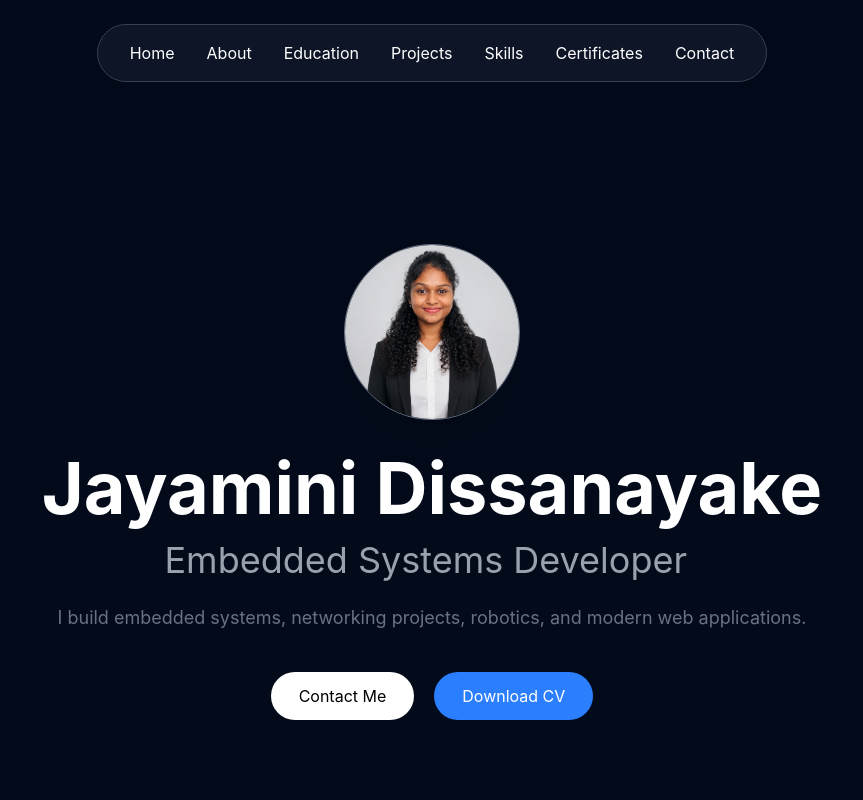
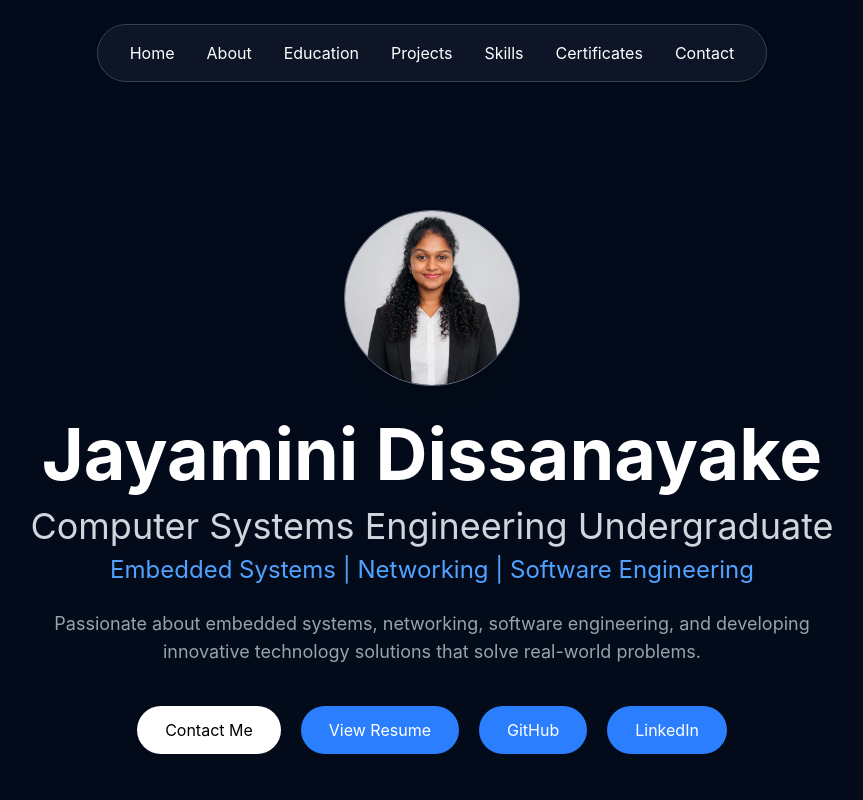
Before and after one commit to dissaanayake-23/portfolio, a React app: page / in a window 1280 px wide. Shown: the top 800 px of the page, without its empty margins (208-1071 px from the left). Built offline with nearby package versions, Linux system fonts and the light colour scheme; the HTML template or start-up script is replaced by a standard one.

Commit message:
Updated portfolio design and CV

```diff
--- a/src/App.jsx
+++ b/src/App.jsx
@@ -3,6 +3,22 @@ import { TypeAnimation } from "react-type-animation";
 import { useState } from "react";
 import { FaGraduationCap } from "react-icons/fa";
 import { FaSchool } from "react-icons/fa";
+import {
+  FaPhone,
+  FaEnvelope,
+  FaGithub,
+  FaLinkedin,
+  FaMapMarkerAlt,
+  FaBriefcase
+} from "react-icons/fa";
+import {
+  FaCode,
+  FaMicrochip,
+  FaNetworkWired,
+  FaCogs,
+  FaTools
+} from "react-icons/fa";
+
 function App() {
   const [showCradleMore, setShowCradleMore] = useState(false);
   const [showTrafficMore, setShowTrafficMore] = useState(false);
@@ -103,26 +119,16 @@ function App() {
   Jayamini Dissanayake
 </h1>
 
-    <TypeAnimation
-      sequence={[
-        "Computer Systems Engineering Student",
-        2000,
-        "Embedded Systems Developer",
-        2000,
-        "Robotics Enthusiast",
-        2000,
-        "Networking Engineer",
-        2000,
-      ]}
-      wrapper="h2"
-      speed={50}
-      repeat={Infinity}
-      className="text-4xl text-gray-400 mb-6"
-    />
-
-    <p className="max-w-3xl text-gray-500 mx-auto mb-10 text-lg">
-      I build embedded systems, networking projects,
-      robotics, and modern web applications.
+<h2 className="text-3xl md:text-4xl text-gray-300 mb-2">
+  Computer Systems Engineering Undergraduate
+</h2>
+
+<h3 className="text-xl md:text-2xl text-blue-400 mb-6">
+  Embedded Systems | Networking | Software Engineering
+</h3>
+
+<p className="max-w-3xl text-gray-400 mx-auto mb-10 text-lg">
+  Passionate about embedded systems, networking, software engineering, and developing innovative technology solutions that solve real-world problems.
 </p>
 
     <div className="flex flex-wrap gap-5 justify-center">
@@ -136,11 +142,29 @@ function App() {
       </a>
 
       <a
-        href="/Jayamini_Dissanayake_Resume.pdf"
+        href="/Jayamini_Dissanayake_CV.pdf"
         download
         className="px-7 py-3 bg-blue-500 rounded-full hover:bg-blue-600 hover:scale-110 transition-all duration-300"
       >
-        Download CV
+        View Resume
+      </a>
+
+       <a
+    href="https://github.com/dissaanayake-23"
+    target="_blank"
+    rel="noreferrer"
+    className="px-7 py-3 bg-blue-500 text-white rounded-full hover:bg-blue-600 hover:scale-110 transition-all duration-300"
+  >
+    GitHub
+  </a>
+
+  <a
+    href="https://www.linkedin.com/in/jayamini-dissanayake-6806812b6/"
+    target="_blank"
+    rel="noreferrer"
+    className="px-7 py-3 bg-blue-500 text-white rounded-full hover:bg-blue-600 hover:scale-110 transition-all duration-300"
+  >
+    LinkedIn
   </a>
     </div>
   </motion.div>
@@ -1236,9 +1260,12 @@ function App() {
       {/* Programming */}
       <div className="bg-[#0f172a] border border-gray-700 rounded-3xl p-8">
 
-        <h3 className="text-2xl font-bold text-blue-400 mb-6">
+        <div className="flex items-center gap-3 mb-6">
+  <FaCode className="text-blue-400 text-3xl" />
+  <h3 className="text-2xl font-bold text-blue-400">
     Programming & Development
   </h3>
+</div>
 
         <div className="flex flex-wrap gap-3">
 
@@ -1293,9 +1320,12 @@ function App() {
       {/* Embedded Systems */}
       <div className="bg-[#0f172a] border border-gray-700 rounded-3xl p-8">
 
-        <h3 className="text-2xl font-bold text-blue-400 mb-6">
+        <div className="flex items-center gap-3 mb-6">
+  <FaMicrochip className="text-blue-400 text-3xl" />
+  <h3 className="text-2xl font-bold text-blue-400">
     Embedded Systems & Electronics
   </h3>
+</div>
 
         <div className="flex flex-wrap gap-3">
 
@@ -1334,9 +1364,12 @@ function App() {
       {/* Control Systems */}
       <div className="bg-[#0f172a] border border-gray-700 rounded-3xl p-8">
 
-        <h3 className="text-2xl font-bold text-blue-400 mb-6">
+        <div className="flex items-center gap-3 mb-6">
+  <FaCogs className="text-blue-400 text-3xl" />
+  <h3 className="text-2xl font-bold text-blue-400">
     Control Systems
   </h3>
+</div>
 
         <div className="flex flex-wrap gap-3">
 
@@ -1363,9 +1396,12 @@ function App() {
       {/* Networking */}
       <div className="bg-[#0f172a] border border-gray-700 rounded-3xl p-8">
 
-        <h3 className="text-2xl font-bold text-blue-400 mb-6">
+        <div className="flex items-center gap-3 mb-6">
+  <FaNetworkWired className="text-blue-400 text-3xl" />
+  <h3 className="text-2xl font-bold text-blue-400">
     Networking & Systems
   </h3>
+</div>
 
         <div className="flex flex-wrap gap-3">
 
@@ -1400,9 +1436,12 @@ function App() {
       {/* Tools */}
       <div className="bg-[#0f172a] border border-gray-700 rounded-3xl p-8 md:col-span-2">
 
-        <h3 className="text-2xl font-bold text-blue-400 mb-6">
+        <div className="flex items-center gap-3 mb-6">
+  <FaTools className="text-blue-400 text-3xl" />
+  <h3 className="text-2xl font-bold text-blue-400">
     Tools & Platforms
   </h3>
+</div>
 
         <div className="flex flex-wrap gap-3">
 
@@ -1824,8 +1863,7 @@ function App() {
 </div>
 
     <p className="text-gray-400 text-center mb-12 text-lg">
-      Feel free to contact me for internships, collaborations,
-      networking opportunities, and software or embedded systems projects.
+      Feel free to contact me regarding internships, collaborations, software engineering, embedded systems, networking projects, and professional opportunities.
     </p>
 
     <div className="grid md:grid-cols-2 gap-8">
@@ -1833,9 +1871,12 @@ function App() {
       {/* Phone */}
 <div className="bg-[#112240] border border-gray-700 rounded-2xl p-6">
 
-        <h3 className="text-2xl font-bold text-blue-400 mb-3">
+  <div className="flex items-center gap-3 mb-3">
+    <FaPhone className="text-blue-400 text-3xl" />
+    <h3 className="text-2xl font-bold text-blue-400">
       Phone
     </h3>
+  </div>
 
   <p className="text-gray-300">
     +94 76 836 8986
@@ -1846,9 +1887,12 @@ function App() {
       {/* Email */}
 <div className="bg-[#112240] border border-gray-700 rounded-2xl p-6">
 
-        <h3 className="text-2xl font-bold text-blue-400 mb-3">
+  <div className="flex items-center gap-3 mb-3">
+    <FaEnvelope className="text-blue-400 text-3xl" />
+    <h3 className="text-2xl font-bold text-blue-400">
       Email
     </h3>
+  </div>
 
   <a
     href="mailto:jayaminitharushika637@gmail.com"
@@ -1862,9 +1906,12 @@ function App() {
       {/* GitHub */}
 <div className="bg-[#112240] border border-gray-700 rounded-2xl p-6">
 
-        <h3 className="text-2xl font-bold text-blue-400 mb-3">
+  <div className="flex items-center gap-3 mb-3">
+    <FaGithub className="text-blue-400 text-3xl" />
+    <h3 className="text-2xl font-bold text-blue-400">
       GitHub
     </h3>
+  </div>
 
   <a
     href="https://github.com/dissaanayake-23"
@@ -1872,7 +1919,7 @@ function App() {
     rel="noreferrer"
     className="text-gray-300 hover:text-blue-400 transition"
   >
-          github.com/dissaanayake-23
+    View GitHub Profile
   </a>
 
 </div>
@@ -1880,9 +1927,12 @@ function App() {
       {/* LinkedIn */}
 <div className="bg-[#112240] border border-gray-700 rounded-2xl p-6">
 
-        <h3 className="text-2xl font-bold text-blue-400 mb-3">
+  <div className="flex items-center gap-3 mb-3">
+    <FaLinkedin className="text-blue-400 text-3xl" />
+    <h3 className="text-2xl font-bold text-blue-400">
       LinkedIn
     </h3>
+  </div>
 
   <a
     href="https://www.linkedin.com/in/jayamini-dissanayake-6806812b6/"
@@ -1890,8 +1940,38 @@ function App() {
     rel="noreferrer"
     className="text-gray-300 hover:text-blue-400 transition"
   >
-          LinkedIn Profile
+    View LinkedIn Profile
   </a>
+
+</div>
+      {/* Location */}
+<div className="bg-[#112240] border border-gray-700 rounded-2xl p-6">
+
+  <div className="flex items-center gap-3 mb-3">
+    <FaMapMarkerAlt className="text-blue-400 text-3xl" />
+    <h3 className="text-2xl font-bold text-blue-400">
+      Location
+    </h3>
+  </div>
+
+  <p className="text-gray-300">
+    Colombo, Sri Lanka
+  </p>
+
+</div>
+{/* Availability */}
+<div className="bg-[#112240] border border-gray-700 rounded-2xl p-6">
+
+  <div className="flex items-center gap-3 mb-3">
+    <FaBriefcase className="text-blue-400 text-3xl" />
+    <h3 className="text-2xl font-bold text-blue-400">
+      Availability
+    </h3>
+  </div>
+
+  <p className="text-gray-300">
+    Open to Internship Opportunities
+  </p>
 
 </div>
 
```
Also changed, not shown: 2 other files (tests, documents, lock files or other folders). Lines whose indentation alone changed are shown as unchanged.
